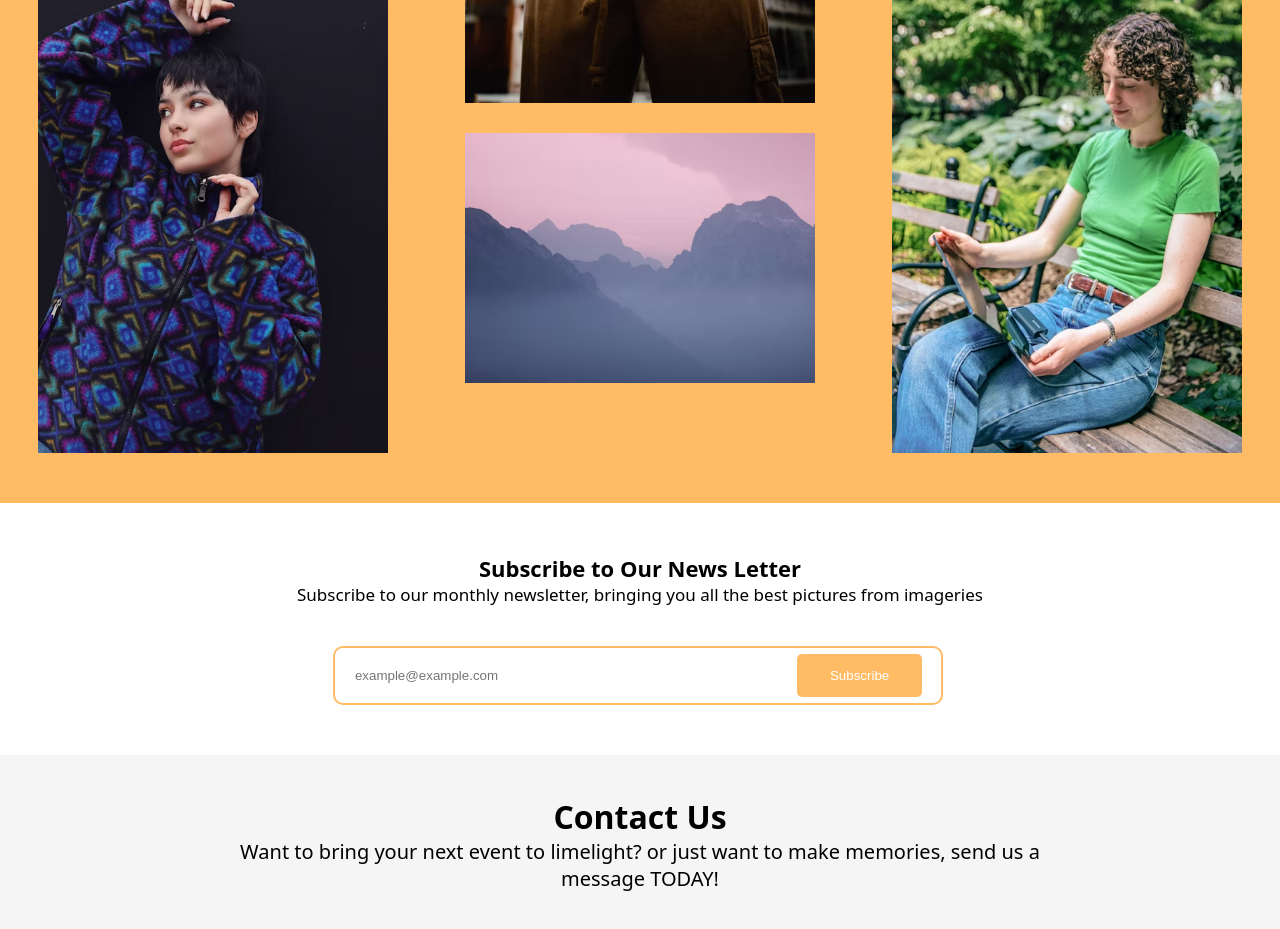
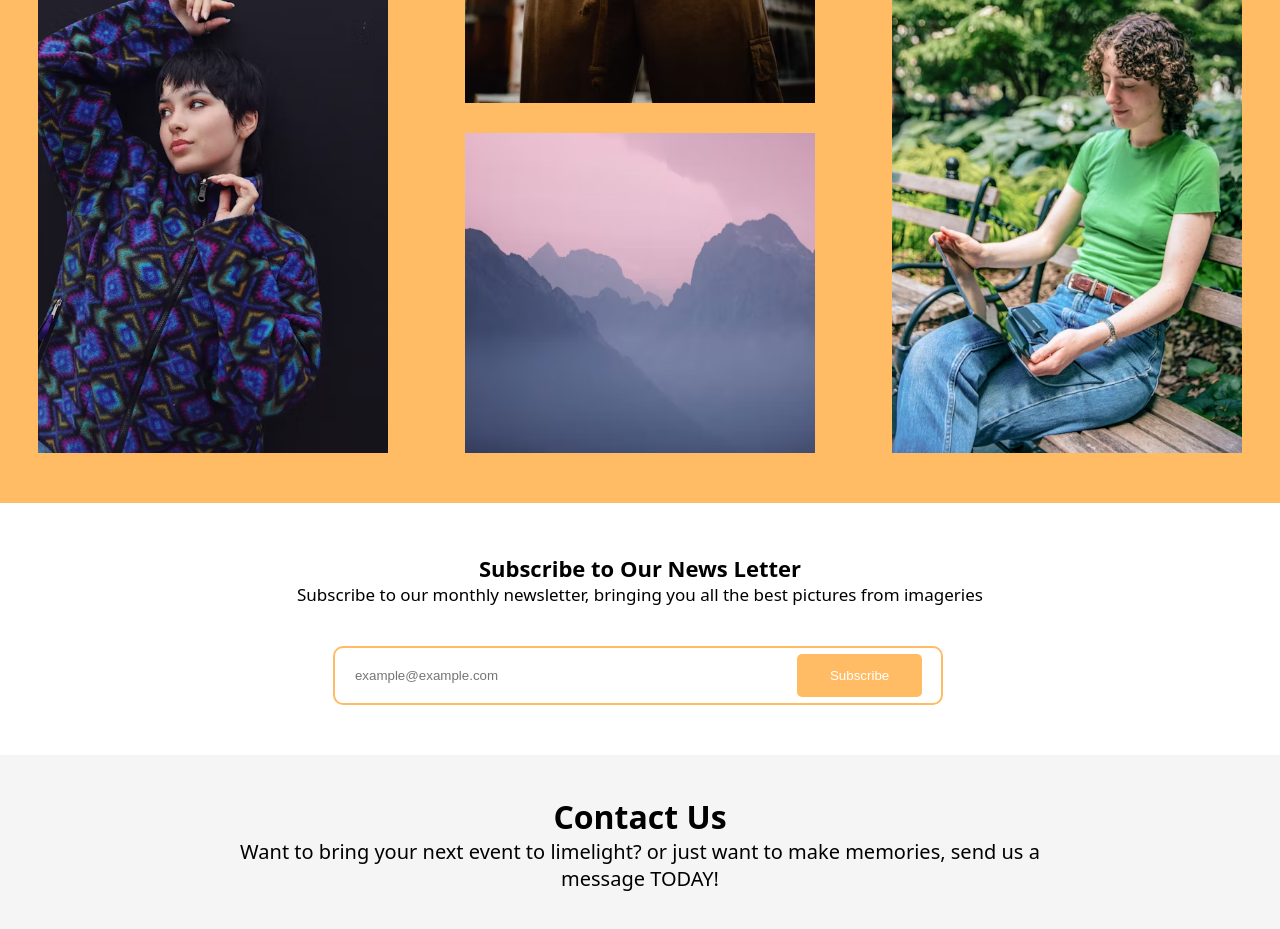
Before and after one commit to PaulEgopyork23/My_Imageries, a plain HTML site: page index.html in a window 1280 px wide. Shown: the part 1720-2649 px from the top of the page. Drawn offline with Linux system fonts and the light colour scheme.

Commit message:
Update index.html

```diff
--- a/index.html
+++ b/index.html
@@ -91,7 +91,7 @@
           src="img/photo-1721315427032-c7399b9fac6b.avif"
           alt=""
           width="350px"
-          height="250px"
+          height="320px"
         />
         <img
           src="img/photo-1720048171419-b515a96a73b8.avif"
```
